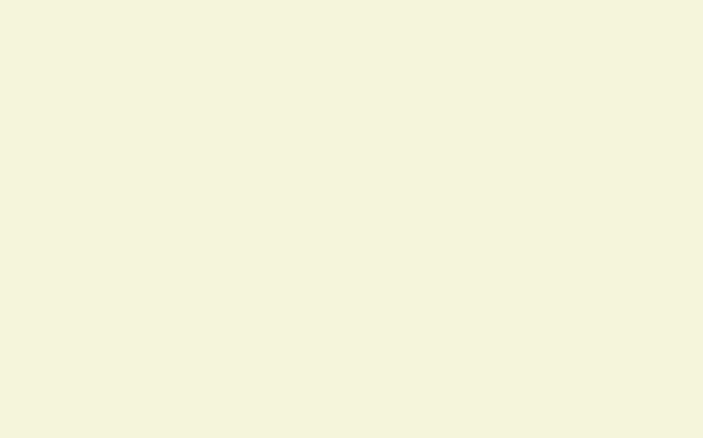
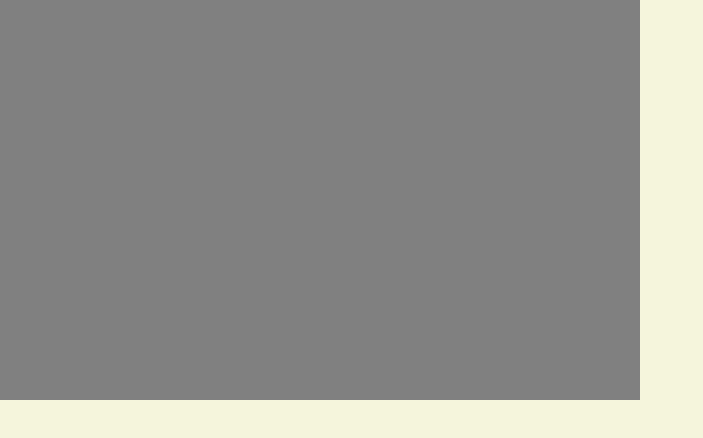
Before and after one commit to anth-dev/calculator, a plain HTML site: page index.html in a window 1280 px wide. Shown: the whole page, without its empty margins (0-703 px from the left). Drawn offline with Linux system fonts and the light colour scheme.

Commit message:
add div for calcuator set html and body to 100%

```diff
--- a/index.html
+++ b/index.html
@@ -5,7 +5,9 @@
         <link rel="stylesheet" href="style.css">
     </head>
     <body>
+        <div class="calculator">
 
+        </div>
     </body>
     <script src="scripts.js"></script>
 </html>
--- a/style.css
+++ b/style.css
@@ -49,6 +49,16 @@ table {
 
 /* End of CSS reset */
 
+html, body {
+    height: 100%;
+}
+
 body {
     background-color: beige;
 }
+
+.calculator {
+    background-color: grey;
+    height: 50%;
+    width: 50%;
+}
```
